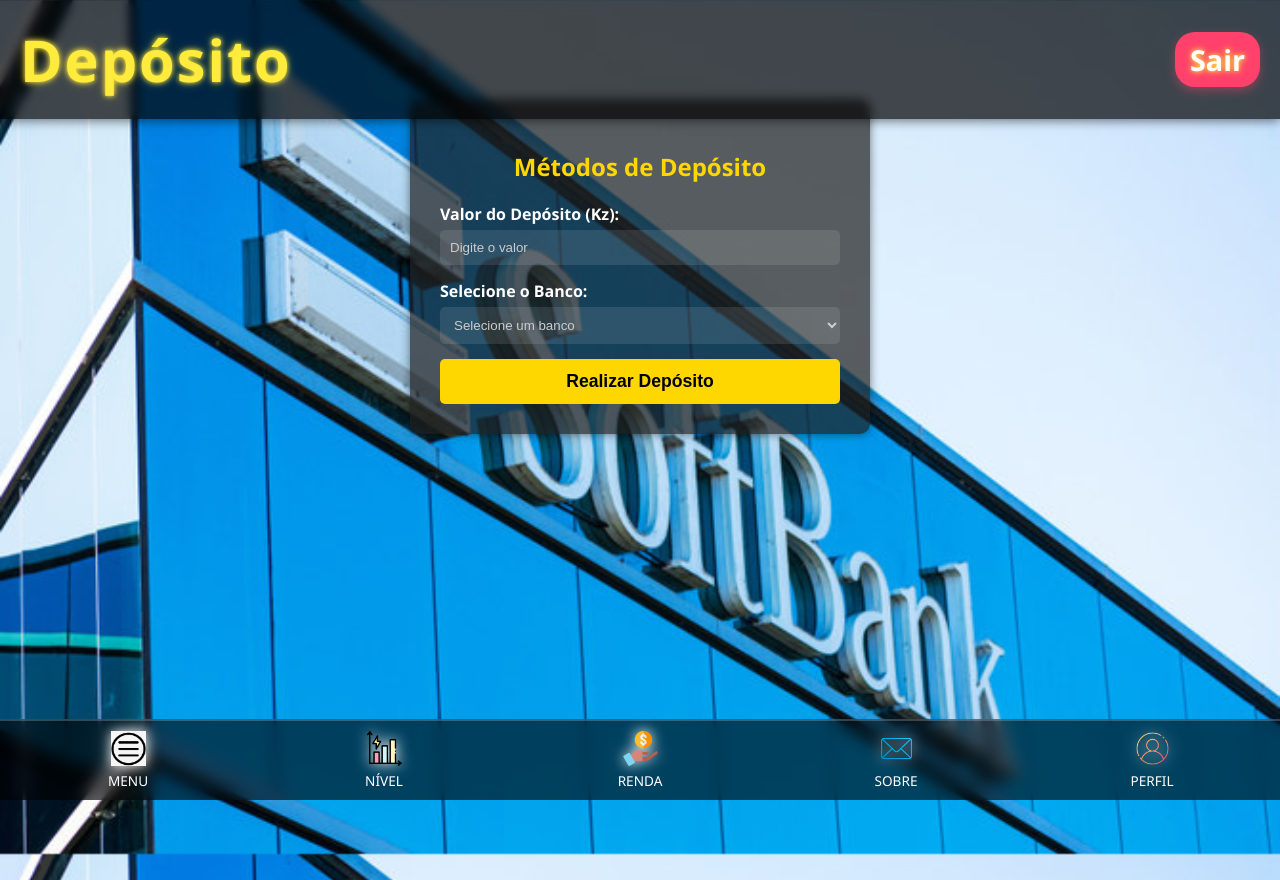
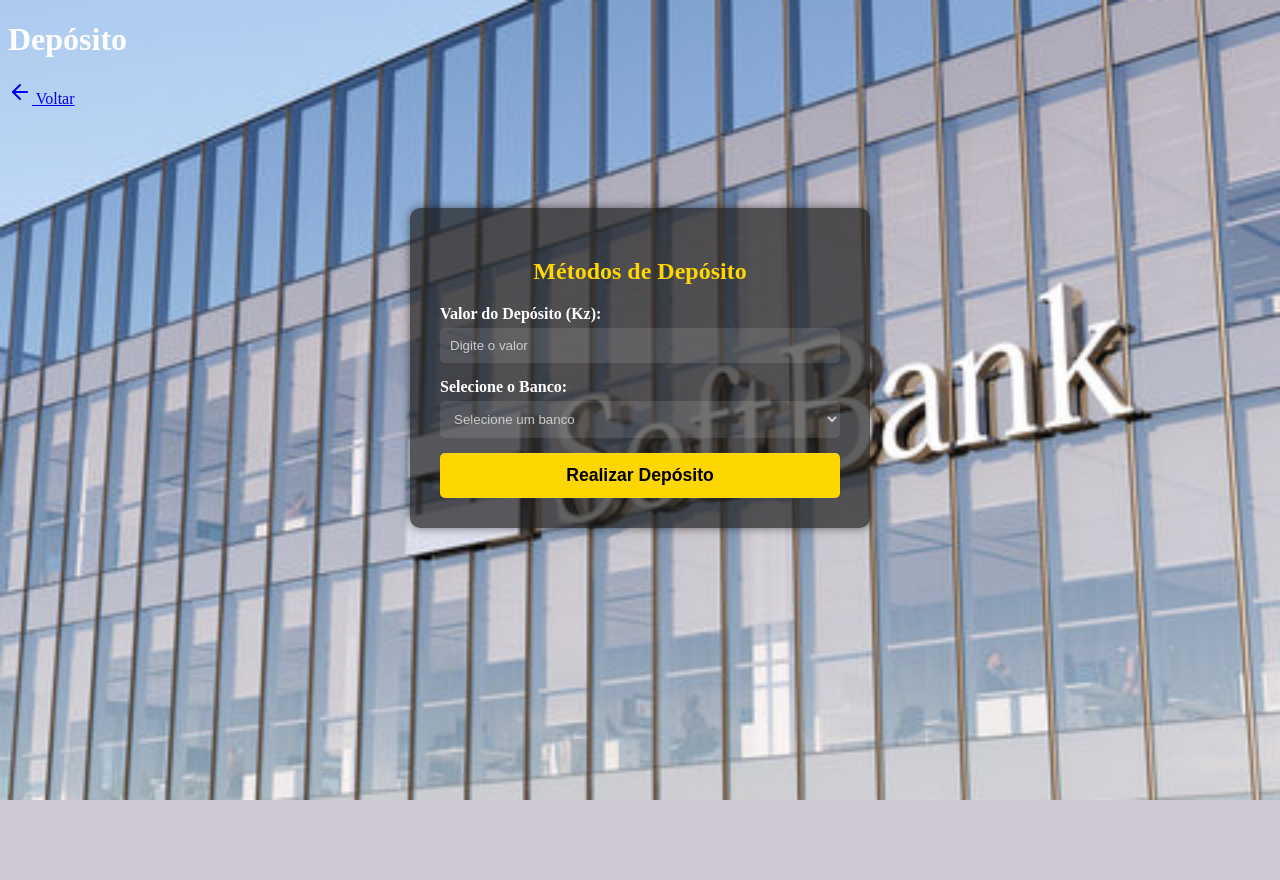
Before and after one commit to JoelCaquene/softbank, a Django app: page /deposito/ in a window 1280 px wide. After the commit the page ends 800 px from the top, so only its background shows below. Run offline with Django 5.2, Linux system fonts and the light colour scheme; a user stored in the database is signed in; data comes from the database, SQL or seed files in the repository.

Commit message:
Design: Remodelagem completa da pagina de Deposito. Adicionado fundo gradiente, titulo cintilante, botao Voltar e removida navegacao inferior.

```diff
--- a/plataforma/templates/plataforma/deposito.html
+++ b/plataforma/templates/plataforma/deposito.html
@@ -6,12 +6,17 @@
     <meta name="viewport" content="width=device-width, initial-scale=1.0">
     <title>Depósito - softbank</title>
     <link rel="stylesheet" href="{% static 'plataforma/css/deposito.css' %}">
-    <link rel="stylesheet" href="{% static 'plataforma/css/menu.css' %}">
-</head>
+    </head>
 <body>
     <div class="header">
-        <h1>Depósito</h1>
-        <a href="{% url 'saida' %}" class="logout-btn">Sair</a>
+        <h1 class="blinking-title">Depósito</h1>
+        <a href="{% url 'menu' %}" class="back-btn">
+            <svg xmlns="http://www.w3.org/2000/svg" width="24" height="24" viewBox="0 0 24 24" fill="none" stroke="currentColor" stroke-width="2" stroke-linecap="round" stroke-linejoin="round">
+                <line x1="19" y1="12" x2="5" y2="12"></line>
+                <polyline points="12 19 5 12 12 5"></polyline>
+            </svg>
+            Voltar
+        </a>
     </div>
 
     <div class="main-container">
@@ -68,29 +73,6 @@
         </div>
     </div>
 
-    <nav class="footer-nav">
-        <a href="{% url 'menu' %}" class="footer-item">
-            <img src="{% static 'plataforma/images/icon_menu.png' %}" alt="Menu">
-            <span>MENU</span>
-        </a>
-        <a href="{% url 'nivel' %}" class="footer-item">
-            <img src="{% static 'plataforma/images/icon_nivel.png' %}" alt="Nivel">
-            <span>NÍVEL</span>
-        </a>
-        <a href="{% url 'renda' %}" class="footer-item">
-            <img src="{% static 'plataforma/images/icon_renda.png' %}" alt="Renda">
-            <span>RENDA</span>
-        </a>
-        <a href="{% url 'sobre' %}" class="footer-item">
-            <img src="{% static 'plataforma/images/icon_sobre.png' %}" alt="Sobre">
-            <span>SOBRE</span>
-        </a>
-        <a href="{% url 'perfil' %}" class="footer-item">
-            <img src="{% static 'plataforma/images/icon_perfil.png' %}" alt="Perfil">
-            <span>PERFIL</span>
-        </a>
-    </nav>
-
     <script>
         function copiarIBAN() {
             var ibanText = document.getElementById("iban-text").innerText;
```
